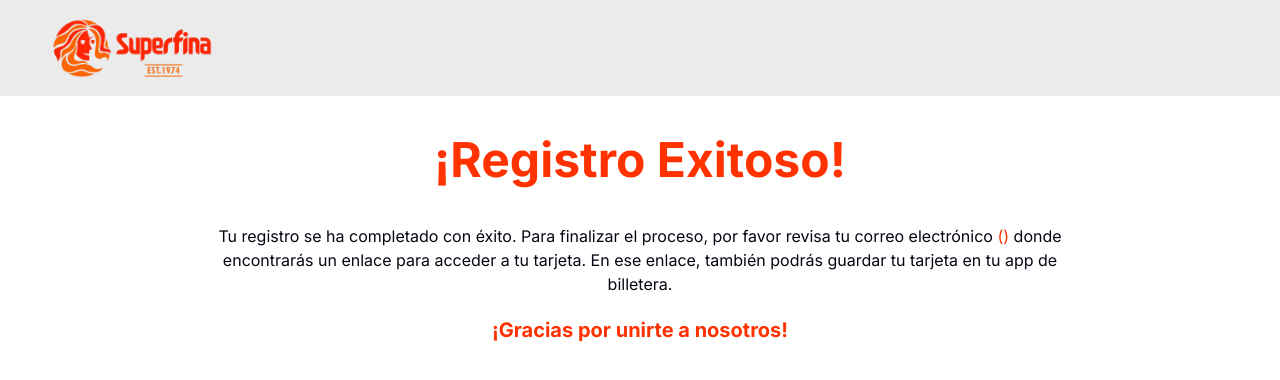
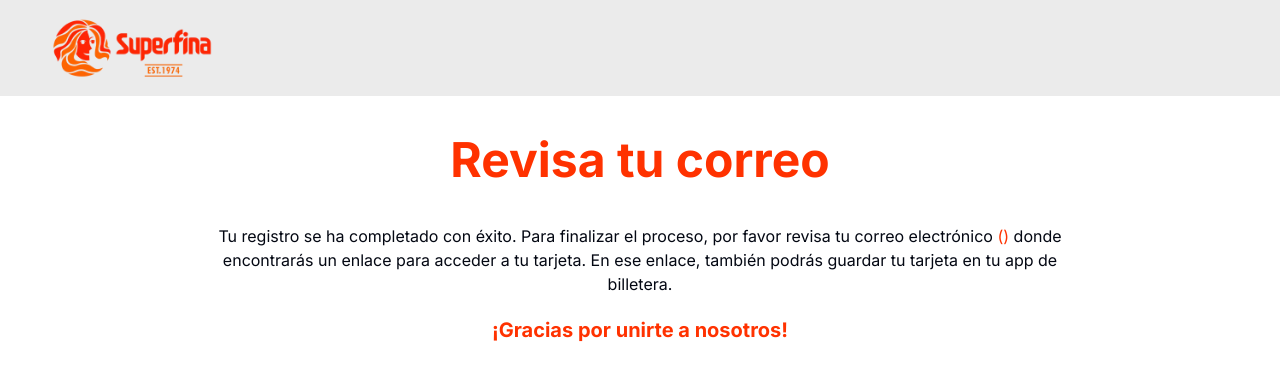
Before and after one commit to MDNdevelopment/superfinaloyalty, a Next.js app: page /exito in a window 1280 px wide. Shown: the top 380 px of the page. Built offline with nearby package versions, Linux system fonts and the light colour scheme.

Commit message:
added favicon and changed message in successfull registration screen

```diff
--- a/src/app/exito/page.js
+++ b/src/app/exito/page.js
@@ -13,7 +13,7 @@ export default function page() {
   return (
     <div className="d-flex justify-center items-center pt-10 w-5/6 lg:w-4/6 mx-auto">
       <h1 className="font-bold text-3xl lg:text-5xl text-center">
-        ¡Registro Exitoso!
+        Revisa tu correo
       </h1>
       <p className="text-gray-950 mt-10 text-center">
         Tu registro se ha completado con éxito. Para finalizar el proceso, por
```
Also changed, not shown: 1 other file (tests, documents, lock files or other folders).
